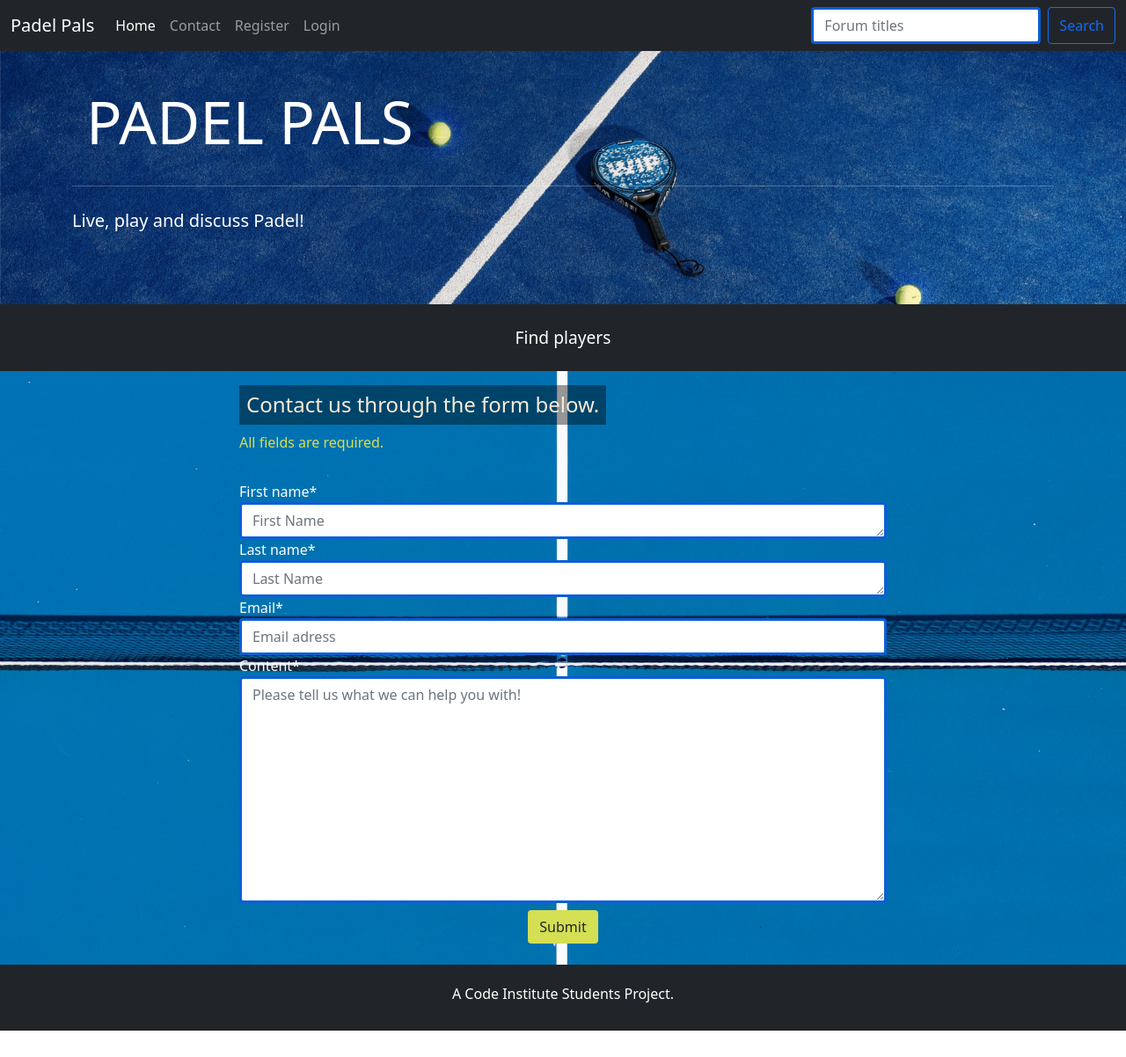
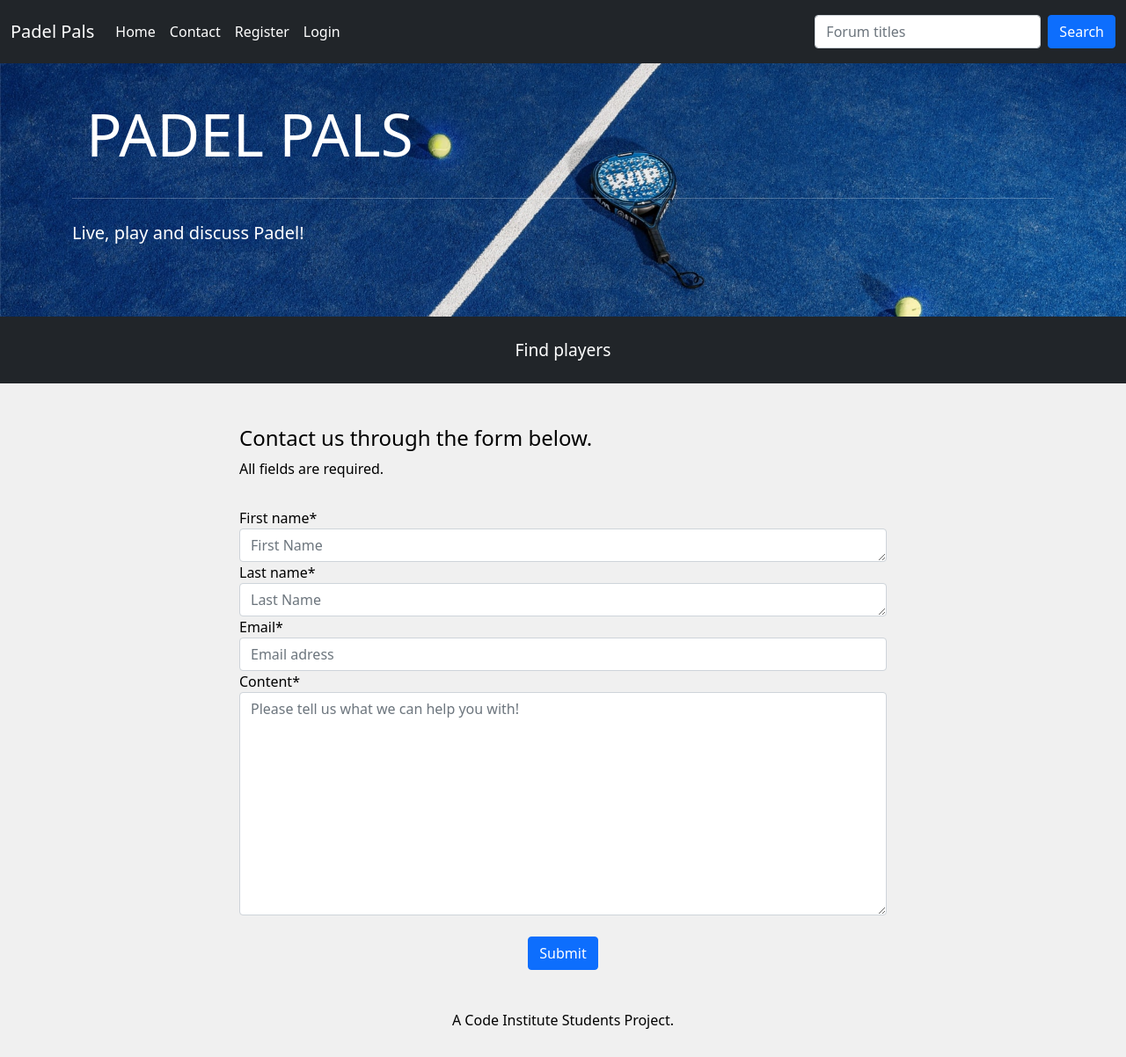
Before and after one commit to Monika-81/padel-pals, a Django app: page /contact/ in a window 1280 px wide. Shown: the whole page at 88% size. Before the commit the page ends 1172 px from the top, so only its background shows below. Run offline with Django 3.2, Linux system fonts and the light colour scheme; data that the repository does not hold is empty; some libraries are stand-ins or nearby versions.

Commit message:
Major style changes. New direction. Update all aspects off app.

```diff
--- a/padelpals/settings.py
+++ b/padelpals/settings.py
@@ -182,5 +182,5 @@ EMAIL_PORT = 587
 EMAIL_USE_TLS = True
 DEFAULT_FROM_EMAIL = 'Padel Pals Project <noreply@padelpalsproject.com>'
 
-if DEBUG:
-    EMAIL_BACKEND = 'django.core.mail.backends.dummy.EmailBackend'
+# if DEBUG:
+#     EMAIL_BACKEND = 'django.core.mail.backends.dummy.EmailBackend'
--- a/static/css/style.css
+++ b/static/css/style.css
@@ -1,10 +1,21 @@
 body {
   margin: 0;
   font-size: 1rem;
+  color: black;
+  background-color: #f0f0f0;
+}
+
+a, .nav-link {
+  color: white;
+  text-decoration: none;
 }
 
 h2 {
   padding: 0.5rem;
+}
+
+table {
+  border: black .5px solid;
 }
 
 #filler {
@@ -16,6 +27,7 @@ h2 {
   background-size: cover;
   background-repeat: no-repeat;
   background-position: contain;
+  overflow: hidden;
   color: white;
   padding-top: 2rem;
   padding-bottom: 4rem;
@@ -27,37 +39,42 @@ h2 {
   text-decoration: none;
 }
 
+.block-content {
+  min-height: 60vh;
+}
+
+.topic-item {
+  border: none;
+}
+
 .margin-left {
   margin-left: 10vw;
 }
 
-.block-content {
-  background-image: url('/static/images/dean-ricciardi-yUDldIrqW5E-unsplash.d8cb159e3138.jpg');
-  background-size: cover;
-  background-repeat: no-repeat;
-  background-position: center;
-  min-height: 70vh;
+.margin-1 {
+  margin-left: 0.5rem;
+  margin-right: 0.5rem;
 }
 
-.post-title, .post-subtitle, .post-topic, .requiredField {
+.post-title, .post-subtitle, .post-topic {
   color: white;
+}
+
+thead {
+  background-color: rgba(0,0,0,0.03)
 }
 
 .submit {
   margin: 2rem;
 }
 
-.custom-submit {
+/* .custom-submit {
   background-color: #d4df53;
 }
 
 .required, .header {
   color: #d4df53;
-}
-
-.form-control {
-  border: #0b5ed7 solid 3px;
-}
+} */
 
 .recent-card, .topic-card, .table {
   width: 90vw;
@@ -82,28 +99,19 @@ h2 {
   text-decoration: none;
 }
 
-.dropdown a {
-  color: white;
-  text-decoration: none;
-}
-
 .topic-nav a, .btn-add a {
   color: white;
   font-size: larger;
   text-decoration: none;
 }
 
-.topic-nav a:hover {
+/* .topic-nav a:hover {
   color: #d4df53;
 }
 
 .topic-nav a:active {
   color: #d4df53;
-}
-
-.margin-1 {
-  margin: 1rem;
-}
+} */
 
 .larger-font {
   font-size: larger;
@@ -137,29 +145,20 @@ h2 {
   background: transparent;
 }
 
-.contrast-text {
-  width: fit-content;
-  padding: 0.5rem;
-  text-align: center;
-  color: rgba(250, 235, 215, 1);
-  background-color: rgba(0, 0, 0, 0.4);
-}
-
 #underscore {
   text-decoration: underline;
 }
 
-.login label, .signup label {
+.login label, .signup label, .edit label {
     display: block;
 }
 
 /* ----------------------------------------Media queries */
 
 @media screen and (min-width: 1800px) {
-    .recent-card, .topic-card, .table {
+    .list-group, .card, .table {
     width: 50vw;
   }
-
 }
 
 @media screen and (min-width: 800px) {
--- a/templates/account/email.html
+++ b/templates/account/email.html
@@ -50,8 +50,7 @@
           </fieldset>
         </form>
         {% else %}
-        <p><strong>{% trans 'Warning:'%}</strong> {% trans "You currently do not have any e-mail address set up. You should
-          really add an e-mail address so you can receive notifications, reset your password, etc." %}</p>
+        <p><strong>{% trans "You currently do not have any e-mail address set up." %}</strong></p>
         {% endif %}
         {% if can_add_email %}
         <h5 class="text-center mb-4">{% trans "Add E-mail Address" %}</h5>
--- a/templates/account/logout.html
+++ b/templates/account/logout.html
@@ -8,7 +8,6 @@
 <div class="topic-content">
   <nav class="topic-nav">
     <div id="filler">
-      <h2 class="header">{% trans "Sign Out" %}</h2>
     </div>
   </nav>
 </div>
@@ -18,7 +17,7 @@
 
 <div class="container-fluid">
   <div class="d-flex flex-row flex-wrap justify-content-center">
-    <div class="card mt-5 mb-5 bg-light">
+    <div class="card mt-5 mb-5 bg-light shadow">
       <div class="card-header">
         <h4 class="card-title text-center">{% trans 'Are you sure you want to sign out?' %}</h4>
       </div>
--- a/templates/base.html
+++ b/templates/base.html
@@ -24,10 +24,10 @@
     <title>Padel Pals</title>
 </head>
 
-<body class="d-flex flex-column bg-dark h-100">
+<body class="d-flex flex-column h-100">
     <!--Site navigation-->
     <header>
-        <nav class="navbar navbar-expand-lg fixed top navbar-dark bg-dark">
+        <nav class="navbar navbar-expand-lg fixed top bg-dark py-3">
             <div class="container-fluid">
                 <a class="navbar-brand" href="{% url 'home' %}"><span id="logo">Padel Pals</span></a>
                 <button class="navbar-toggler" type="button" data-bs-toggle="collapse" data-bs-target="#navbarNav"
@@ -57,7 +57,7 @@
                             <a class="nav-link dropdown-toggle" href="#" id="navbarDropdown" role="button" data-bs-toggle="dropdown" aria-haspopup="true" aria-expanded="false">
                             {{ user.username }}
                             </a>
-                            <div class="dropdown-menu bg-primary" aria-labelledby="navbarDropdown">
+                            <div class="dropdown-menu bg-light" aria-labelledby="navbarDropdown">
                                <a class="dropdown-item" href="{% url 'add_post' %}" aria-label="Add a forum post">Add a forum post</a>
                                <a class="dropdown-item" href="{% url 'play' %}" aria-label="Search for a Team or Player">Search for a Team/Player</a>
                                <a class="dropdown-item" href="{% url 'user_posts' %}" aria-label="See your posts">Your Profile</a>
@@ -73,13 +73,32 @@
                     <form class="d-flex" method="POST" action="{% url 'search' %}">
                         {% csrf_token %}
                         <input class="form-control me-2" type="search" placeholder="Forum titles" name="search" aria-label="Search">
-                        <button class="btn btn-outline-primary" type="submit">Search</button>
+                        <button class="btn btn-primary" type="submit">Search</button>
                     </form>
                 </div>
             </div>
         </nav>
     </header>
     <main class="flex-shrink-0 main-bg">
+        {% if request.get_full_path == '/' %}
+        <section class="hero-image">
+            <div class="jumbotron-fluid">
+                <div class="container">
+                    <div class="card text-center mb-4 mt-4 bg-light shadow">
+                    <h1 class="display-4 text-dark mt-3">Welcome to Padel Pals!</a></h1>
+                    <hr class="my-4 text-dark">
+                    <div class="card-body bg-light">
+                        <p class="card-text">A discussion forum for and by padel players or for anyone curious about
+                            this energetic sport.</p>
+                        <p class="card-subtitle text-muted"><small>To get access to all the features, you need to be a
+                                verified user. <br> If you have not created an account yet, please
+                                <a href="{% url 'account_signup' %}"><span id="underscore">sign up.</span></a></small>
+                        </p>
+                    </div>
+                </div>
+            </div>
+        </section>
+        {% else %}
         <section class="hero-image">
             <div class="jumbotron-fluid">
                 <div class="container">
@@ -89,13 +108,14 @@
                 </div>
             </div>
         </section>
+        {% endif %}
         <section>
             <div class="topic-content">
                 {% block topic-nav %}
-                <nav class="topic-nav">
+                <nav class="topic-nav bg-dark">
                     <ul class="nav justify-content-center">
                         {% for topic in topic_list %}
-                        <li class="nav-item topic-item px-1 {% if request.resolver_match.view_name == 'topic.topic' %}active{% endif %}">
+                        <li class="nav-item topic-item px-1">
                             <a class="nav-link" aria-current="page"
                                 href="{% url 'topic_display' topic.topic %}">{{ topic.topic }}</a>
                         </li>
@@ -127,7 +147,7 @@
         </section>
     </main>
     <!--Footer-->
-    <footer class="text-white text-center my-4">
+    <footer class="footer text-center my-4">
         <h6>A Code Institute Students Project.</h6>
     </footer>
     <script>
--- a/templates/contact.html
+++ b/templates/contact.html
@@ -5,8 +5,8 @@
 
 <div class="container">
   <div class="row">
-    <div class="col-md-8 mt-3 offset-md-2 text-white">
-      <h4 class="contrast-text">Contact us through the form below.</h4>
+    <div class="col-md-8 mt-5 offset-md-2">
+      <h4>Contact us through the form below.</h4>
       <p class="required">All fields are required.</p>
     </div>
   </div>
@@ -15,8 +15,8 @@
       <form method="post">
         {% csrf_token %}
         {{ contact | crispy }}
-        <div class="d-flex flex-row justify-content-center">
-          <button type="submit" class="custom-submit btn mt-2 mb-4">Submit</button>
+        <div class="d-flex flex-row justify-content-center  my-4">
+          <button type="submit" class="btn btn-primary">Submit</button>
         </div>
       </form>
     </div>
--- a/templates/play.html
+++ b/templates/play.html
@@ -6,7 +6,7 @@
 
 <div class="container">
     <div class="row">
-      <div class="col-md-8 mt-3 offset-md-2">
+      <div class="col-md-8 mt-5 offset-md-2">
         <h4>Find a team or a player</h4>
       </div>
     </div>
@@ -15,7 +15,9 @@
         <form method="post">
             {% csrf_token %}
             {{ play_form | crispy }}
-            <button type="submit" class="btn btn-primary">Create Post</button>
+            <div class="d-flex flex-row justify-content-center my-4">
+              <button type="submit" class="btn btn-primary">Create Post</button>
+            </div>
         </form>
       </div>
     </div>
--- a/templates/play_list.html
+++ b/templates/play_list.html
@@ -6,7 +6,7 @@
     <div class="row">
         <div class="col text-center mt-4">
             <div class="btn">
-                <button type="button" class="btn custom-submit">
+                <button type="button" class="btn btn-primary">
                     <a href="{% url 'play' %}">Add Post</a>
                 </button>
             </div>
@@ -15,8 +15,8 @@
     {% endif %}
     <div class="d-flex flex-row justify-content-center">
         <div class="mt-4 table-responsive-md">
-            <table class="table bg-light">
-                <thead class="bg-primary">
+            <table class="table bg-light table-hover shadow">
+                <thead class="thead-light">
                 <tr>
                     <th scope="col">Set up</th>
                     <th scope="col">Date</th>
--- a/templates/post_form.html
+++ b/templates/post_form.html
@@ -6,7 +6,7 @@
 <div class="container">
   {% if user.is_authenticated %}
   <div class="row">
-    <div class="col-md-8 mt-3 offset-md-2">
+    <div class="col-md-8 mt-5 offset-md-2">
       <h4>Add post</h4>
       <p>Posting as: {{ user.username }}</p>
     </div>
@@ -16,7 +16,9 @@
       <form method="post">
           {% csrf_token %}
           {{ post_form | crispy }}
-          <button type="submit" class="btn btn-primary">Create Post</button>
+          <div class="d-flex flex-row justify-content-center my-4">
+            <button type="submit" class="btn btn-primary">Create Post</button>
+          </div>
       </form>
     </div>
   </div>
--- a/templates/topic.html
+++ b/templates/topic.html
@@ -7,7 +7,7 @@
     <div class="row">
         <div class="col text-center mb-4 mt-4">
             <div class="btn">
-                <button type="button" class="btn custom-submit">
+                <button type="button" class="btn btn-primary">
                     <a href="{% url 'add_post' %}">Add Post</a>
                 </button>
             </div>
@@ -16,13 +16,13 @@
     {% endif %}
     <div class="d-flex flex-row flex-wrap justify-content-center">
         {% for post in page_obj %}
-        <div class="card recent-card text-center bg-light">
+        <div class="card recent-card text-center bg-light shadow p-3 mb-3 bg-white rounded">
             <a href="{% url 'post_display' post.slug %}">
                 <h4 class="card-header">
                     <strong>{{ post.title }}</strong>
                 </h4>
-                <p class="card-header">{{ post.topic }}</p>
                 <div class="card-body bg-custom">
+                    <p class="card-text">{{ post.topic }}</p>
                     <p class="card-text">{{ post.content }}</p>
                     <p class="card-subtitle"><small>Posted by: {{ post.generator }}</small></p>
                     <p class="card-subtitle"><small class="text-muted">Last edited: {{ post.updated_date }} <br>
```
Also changed, not shown: templates/edit_post.html (+14 -4 lines), templates/index.html (+3 -17 lines), templates/pagination.html (+5 -5 lines), templates/play_display.html (+8 -8 lines), templates/thread.html (+8 -8 lines), templates/user_posts.html (+9 -9 lines), static/images/dean-ricciardi-yUDldIrqW5E-unsplash.d8cb159e3138.jpg (deleted).
